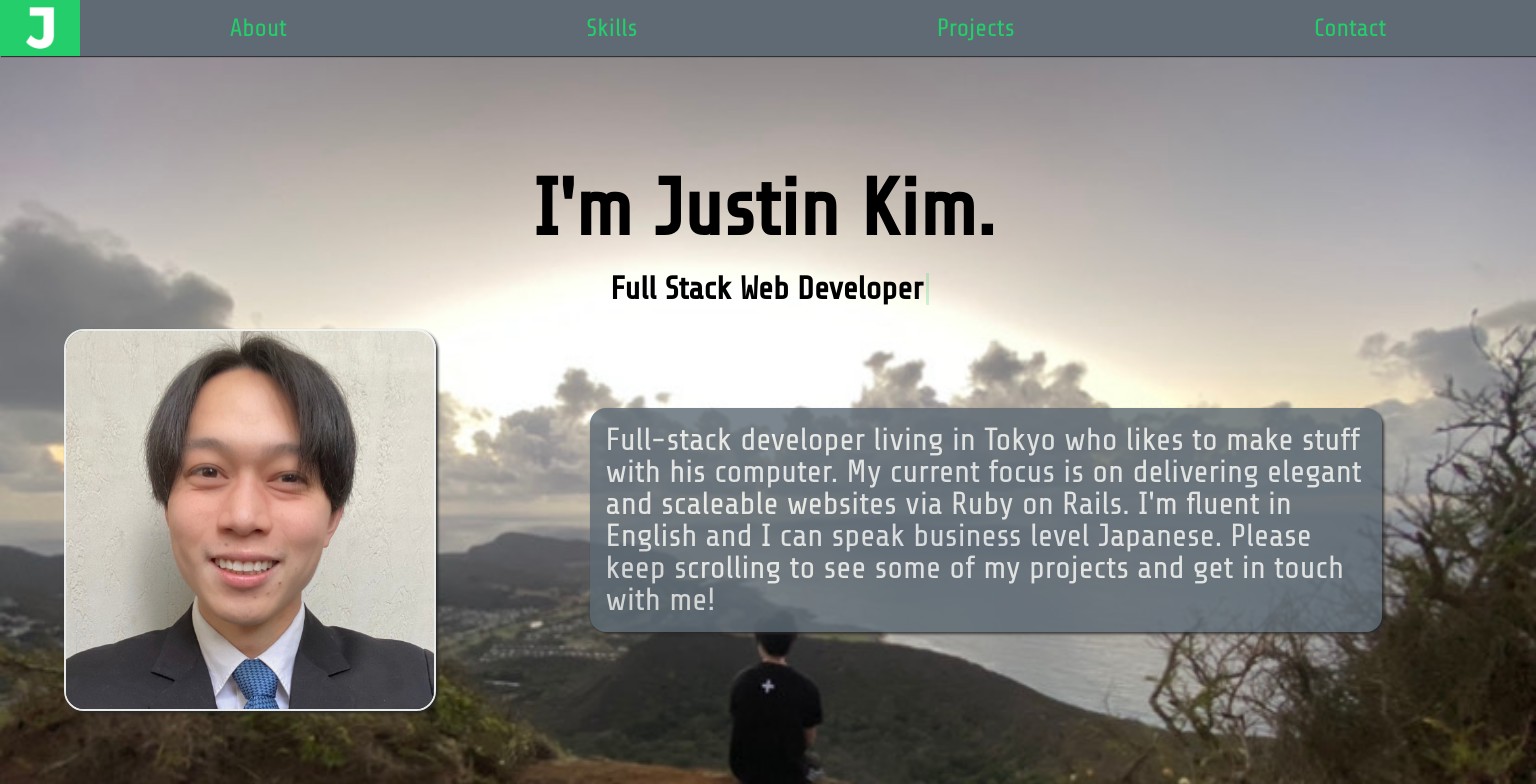
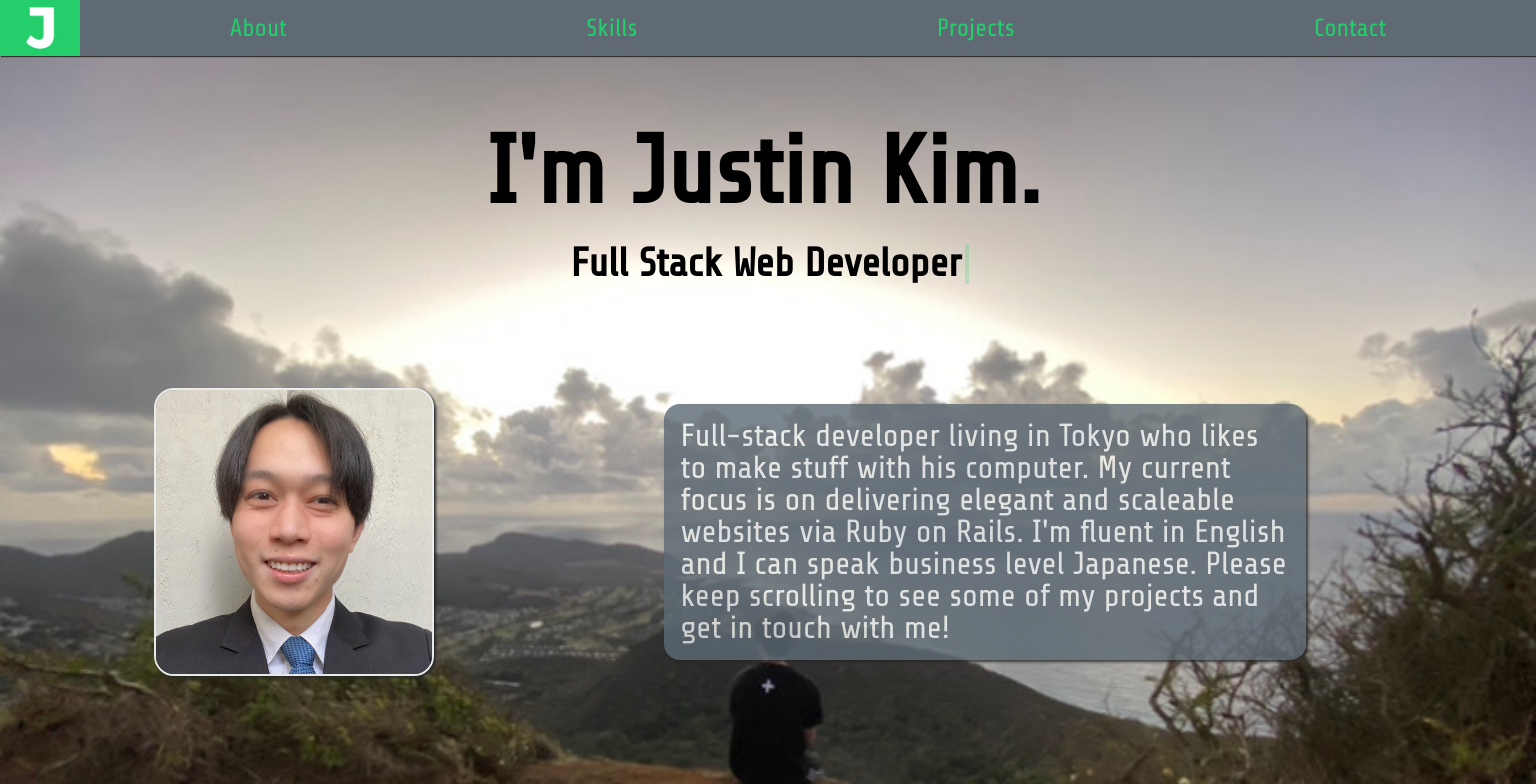
Before and after one commit to justinkim2015/react-portfolio-site, a React (Create React App) app: page / in a window 1536 px wide. Shown: the top 784 px of the page. Built offline with nearby package versions, Linux system fonts and the light colour scheme.

Commit message:
Update styling on main page

```diff
--- a/src/App.js
+++ b/src/App.js
@@ -18,7 +18,7 @@ function App() {
       <div className="ani-container">
         <h3 className="typed-out-two">Full Stack Web Developer</h3>
       </div>
-      <div className="flex-container appear">
+      <div className="flex-container appear info">
         <img src={Me} alt="im justin" className="profile-pic"></img>
         <p className="profile-content ">
           Full-stack developer living in Tokyo who likes to make stuff with
--- a/src/intro/App.css
+++ b/src/intro/App.css
@@ -2,20 +2,21 @@
   align-items: center;
   justify-content: center;
   gap: 3vh;
-  margin: 7vh 0vw 0vh 0vw;
-  height: 93vh;
+  height: 90vh;
   width: 100%;
-  padding-top: 5vh;
+  padding-top: 10vh;
   background-image: url(./sunrise.JPG);
   background-size: cover;
 }
 
 .typed-out {
-  font-size: 2rem;
+  font-size: 3rem;
+  color: black;
 }
 
 .typed-out-two {
-  font-size: 1rem;
+  font-size: 1.5rem;
+  color: black;
 }
 
 .profile-header {
@@ -43,7 +44,7 @@
   box-shadow: 2px 2px 3px rgb(39, 39, 39);
   padding: 1rem;
   font-size: 23px;
-  margin: 2rem 3rem 2rem 3rem;
+  margin: 2.2rem;
   border-radius: 1rem;
   opacity: 85%;
 }
@@ -62,7 +63,7 @@
   }
 
   .typed-out {
-    font-size: 3rem;
+    font-size: 4rem;
     color: rgb(0, 0, 0);
   }
 
@@ -72,7 +73,7 @@
   }
 
   .profile-content {
-    font-size: 1.2rem;
+    font-size: 1.4rem;
   }
 
   .profile-pic {
@@ -81,11 +82,10 @@
 }
 
 
-/* Desktop */
-@media (min-width: 1000px) {
+/* Laptop */
+@media (min-width: 1024px) {
   .profile {
-    padding-top: 10vh;
-    height: 90vh;
+    height: 100vh;
     gap: 3vh;
   }
 
@@ -98,8 +98,14 @@
     font-size: 5rem;
   }
 
+  .info {
+    display: flex;
+    justify-content: center;
+  }
+
   .typed-out-two {
     font-size: 2rem;
+    margin-bottom: 5vh;
   }
 
   .profile-header {
@@ -112,5 +118,46 @@
 
   .profile-pic {
     max-width: 25%;
+    margin-left: 5vw;
+  }
+
+  .profile-content {
+    font-size: 1.6rem;
   }
 }
+
+/* Desktop */
+@media (min-width: 1440px) {
+  .profile {
+    height: 100vh;
+    gap: 3vh;
+  }
+
+  .profile-content {
+    font-size: 2rem;
+    margin: 0 10vw 0 15vw;
+  }
+
+  .info {
+    display: flex;
+    justify-content: center;
+    margin: 5vh 5vw 0 5vw;
+  }
+
+  .typed-out {
+    font-size: 6rem;
+  }
+
+  .typed-out-two {
+    font-size: 2.5rem;
+  }
+
+  .profile-pic {
+    max-width: 20%;
+    margin-left: 5vw;
+  }
+
+  .profile-content {
+    font-size: 2rem;
+  }
+}
--- a/src/projects/projects.css
+++ b/src/projects/projects.css
@@ -71,6 +71,10 @@
 
 /* Desktop */
 @media (min-width: 1000px) {
+  .project-header {
+    margin-top: 15vh;
+  }
+
   .projects {
     display: grid;
     grid-template-columns: 35vw 35vw;
--- a/src/skills/skills.css
+++ b/src/skills/skills.css
@@ -51,6 +51,6 @@
   }
 
   .skills-header {
-    margin-top: 19vh;
+    margin-top: 15vh;
   }
 }
```
